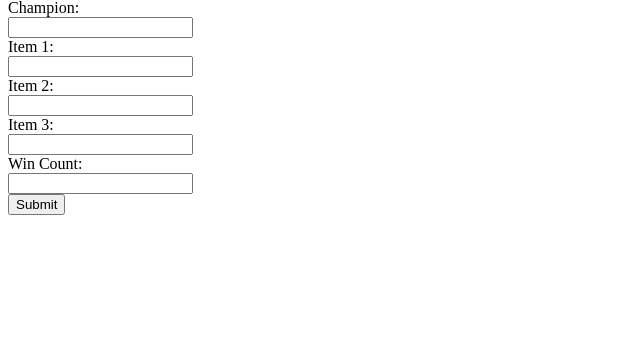
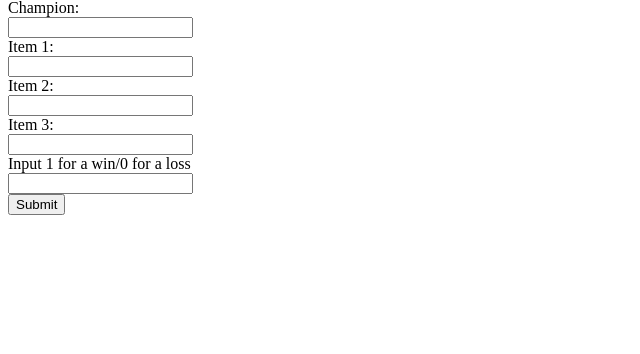
Before and after one commit to ddpr/LoL-FlaskApp, a Flask app: page /addbuild in a window 1280 px wide. Shown: the part 81-435 px from the top of the page, without its empty margins (0-640 px from the left). Run offline with Flask 3, Linux system fonts and the light colour scheme.

Commit message:
Changes addbuild and addskillorder pages to display input 0 or 1 instead of wincount

```diff
--- a/templates/addbuild.html
+++ b/templates/addbuild.html
@@ -19,7 +19,7 @@
         <label for="item3">Item 3:</label><br>
         <input type="text" id="item3" name="item3" required><br>
 
-        <label for="win_count">Win Count:</label><br>
+        <label for="win_count">Input 1 for a win/0 for a loss</label><br>
         <input type="text" id="win_count" name="win_count" required><br>
 
         <input type="submit" value="Submit">
--- a/templates/addskillorder.html
+++ b/templates/addskillorder.html
@@ -20,7 +20,7 @@
         <label for="skill3">Third Priority:</label><br>
         <input type="text" id="skill3" name="skill3" required><br>
 
-        <label for="win_count">Win Count:</label><br>
+        <label for="win_count">Input 1 for a win/0 for a loss</label><br>
         <input type="text" id="win_count" name="win_count" required><br>
 
         <input type="submit" value="Submit">
```
